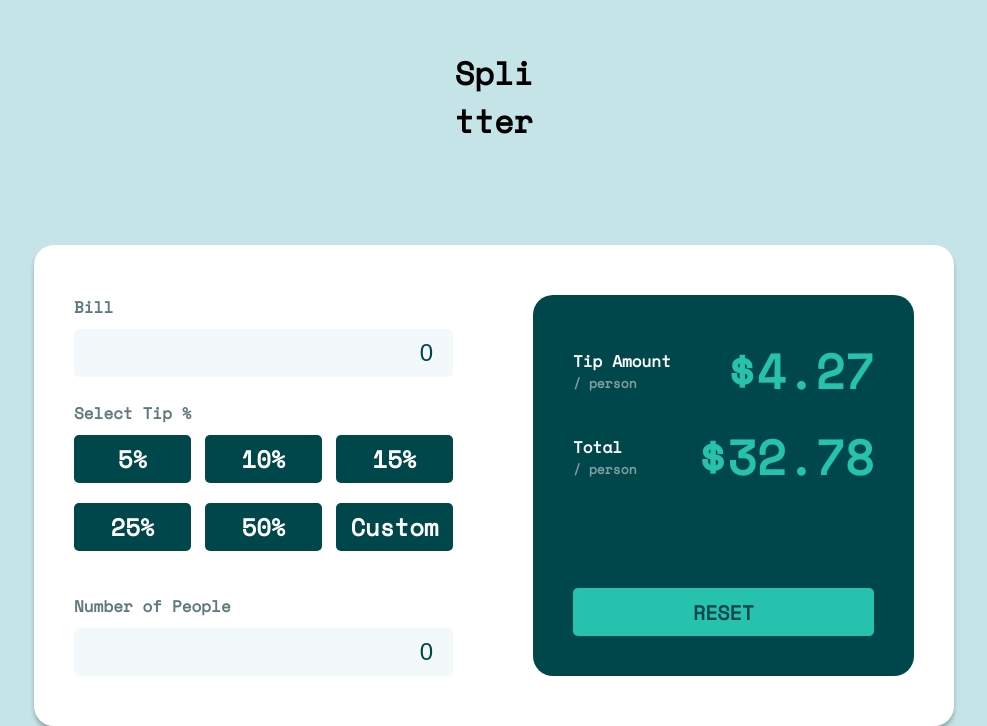
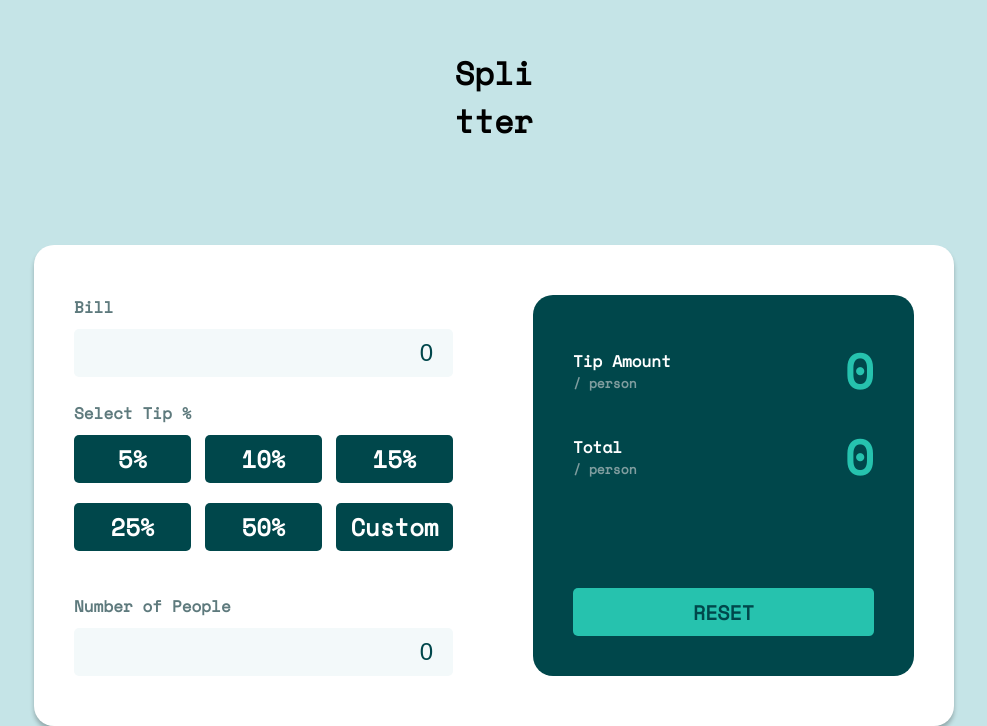
Before and after one commit to Mitch4sho/Tip-calculator, a React (Create React App) app: page / in a window 1280 px wide. Shown: the part 114-840 px from the top of the page, without its empty margins (146-1133 px from the left). Built offline with nearby package versions, Linux system fonts and the light colour scheme.

Commit message:
finished the mock and function

```diff
--- a/src/App.js
+++ b/src/App.js
@@ -12,22 +12,26 @@ function App() {
 
   const handleBillUpdate = (value) => {
     console.log("bill updated");
-    setBill(value);
+    setBill(parseInt(value));
   };
 
   const handleTipUpdate = (value) => {
     console.log("tip updated");
-    setTip(value * 0.1);
+    setTip(parseInt(value) * 0.01);
     setActive(false);
   };
 
   const handlePeopleUpdate = (value) => {
     console.log("People updated");
-    setPeople(value);
+    setPeople(parseInt(value));
   };
 
   // Reset tp initial state
-
+  const handleResetState = () => {
+    setBill(0);
+    setTip(0);
+    setPeople(0);
+  };
   return (
     <div className="app">
       <div className="header">
@@ -42,7 +46,12 @@ function App() {
           onCustom={setActive}
           active={active}
         />
-        <Output bill={bill} tip={tip} people={people} />
+        <Output
+          bill={bill}
+          tip={tip}
+          people={people}
+          resetState={handleResetState}
+        />
       </div>
     </div>
   );
--- a/src/components/Output component/Output.js
+++ b/src/components/Output component/Output.js
@@ -2,14 +2,21 @@ import React from "react";
 import Total from "./Total.js";
 import "./Output.css";
 
-const Output = ({ bill, tip, people }) => {
+const Output = ({ bill, tip, people, resetState }) => {
+  let totalTip = bill * tip;
+  let totalBill = bill + totalTip;
+  let tipPerPerson = (bill * tip) / people;
+  let billPerPerson = totalBill / people;
+
   return (
     <div className="output-component">
       <section className="total-section">
-        <Total value="Tip Amount" amount={4.27} />
-        <Total value="Total" amount={32.78} />
+        <Total value="Tip Amount" amount={tipPerPerson} />
+        <Total value="Total" amount={billPerPerson} />
       </section>
-      <button className="reset-btn">RESET</button>
+      <button className="reset-btn" onClick={resetState}>
+        RESET
+      </button>
     </div>
   );
 };
```
